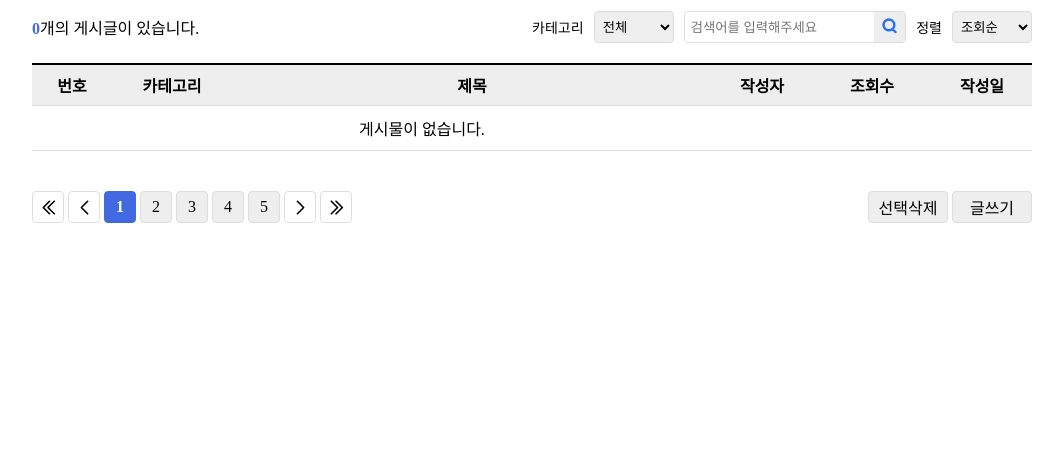
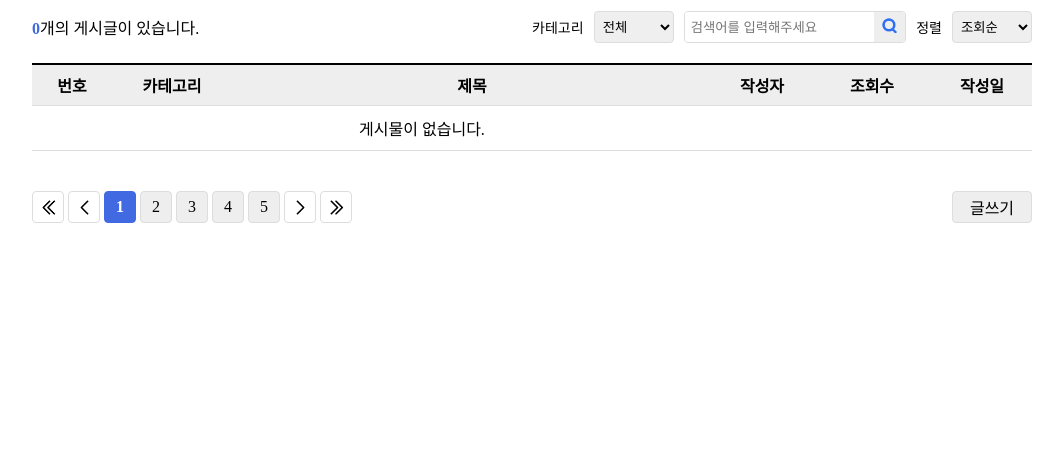
Before and after one commit to nekopurr/foodie_blog, a Django app: page /blog/ in a window 1280 px wide. Shown: the part 175-638 px from the top of the page, without its empty margins (108-1171 px from the left). Run offline with Django 4.2, Linux system fonts and the light colour scheme; data that the repository does not hold is empty.

Commit message:
선택삭제 버튼 주석처리(미구현)

```diff
--- a/blog/templates/blog/post_list.html
+++ b/blog/templates/blog/post_list.html
@@ -91,7 +91,7 @@
     </div>
     <!-- //페이지 -->
     <div class="btn-group">
-      <button class="btn">선택삭제</button>
+      <!-- <button class="btn">선택삭제</button> -->
       <a href="{% url 'blog:post_write' %}" class="btn">글쓰기</a>
     </div>
   </div>
```
